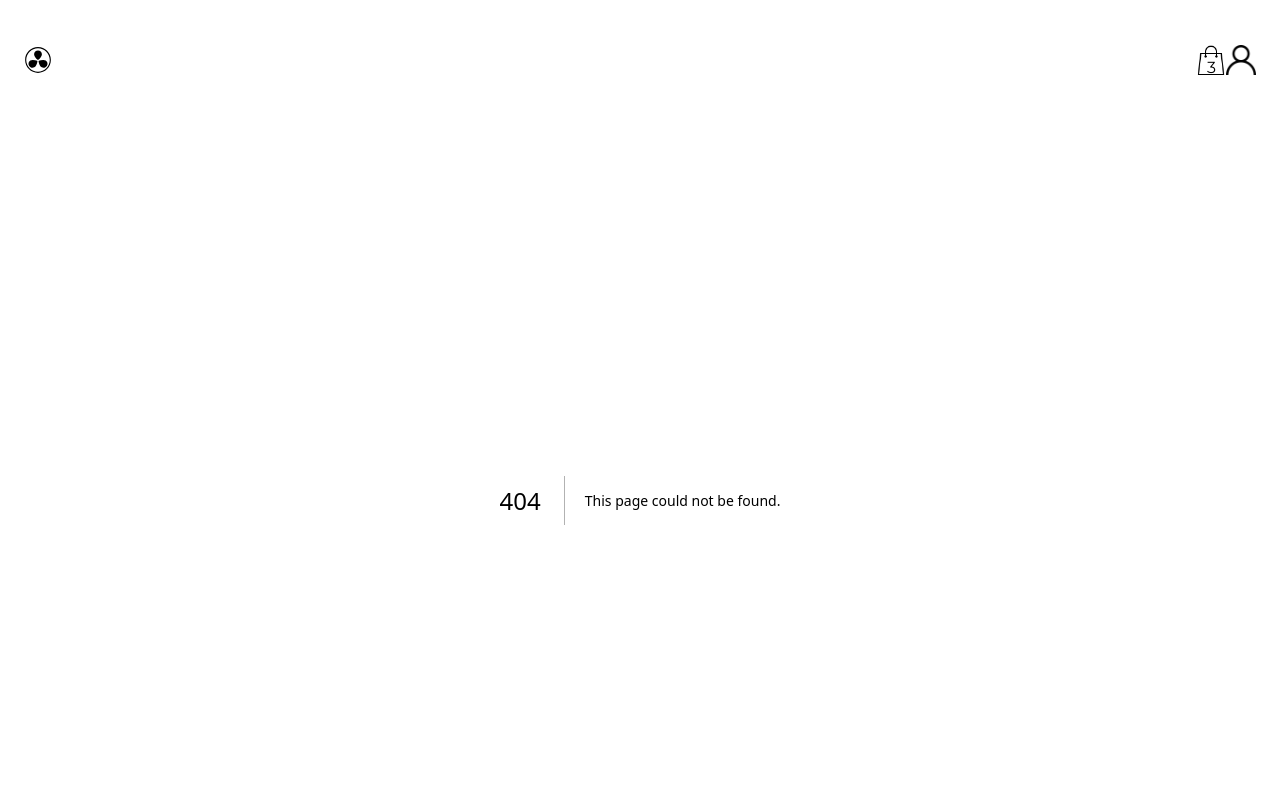
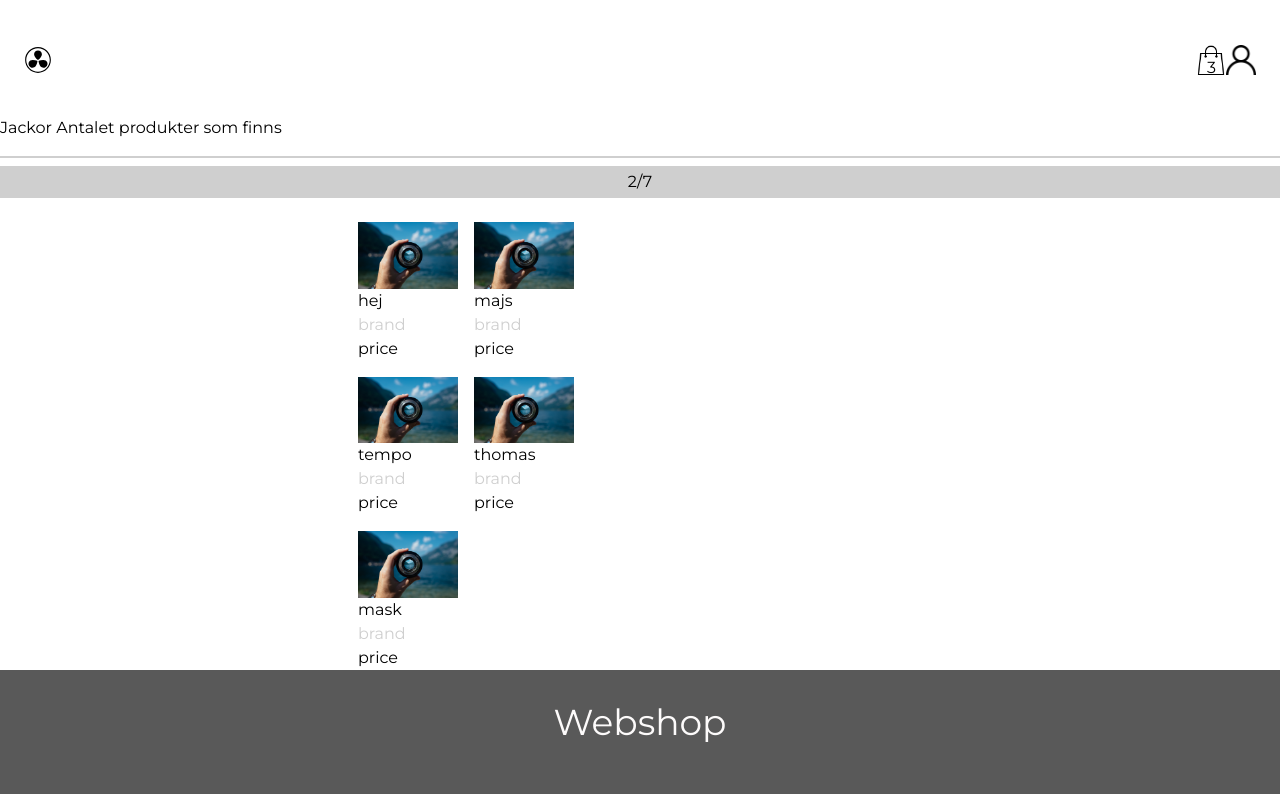
Before and after one commit to Rasmus3liasson/webshop, a Next.js app: page /clothes in a window 1280 px wide. Before the commit this address had no page. Shown: the top 794 px of the page. Built offline with nearby package versions, Linux system fonts and the light colour scheme.

Commit message:
basic start with som map over dummy data

```diff
--- /dev/null
+++ b/src/app/clothes/page.tsx
@@ -0,0 +1,46 @@
+import Image from "next/image";
+import React from "react";
+
+export default function clothes() {
+  const testArr: string[] = ["hej", "majs", "tempo", "thomas", "mask"];
+
+  return (
+    <section className="mt-4">
+      <div className="border-b-2 border-greyLight ">
+        <p className="mb-4">
+          Jackor <span>Antalet produkter som finns</span>
+        </p>
+      </div>
+      <div className="flex gap-1 justify-center items-center flex-col">
+        <div className="mt-2 bg-greyLight w-full text-center p-1">
+          <span>2</span>
+          <span>/</span>
+          <span>7</span>
+        </div>
+        <div>
+          <div className="flex flex-wrap items-center gap-4 mt-5 w-2/4">
+            {testArr.map((product, index) => {
+              return (
+                <div className="flex justify-center flex-col">
+                  <Image
+                    key={index}
+                    src={"/dummy.jpeg"}
+                    alt={product}
+                    width={100}
+                    height={200}
+                  />
+
+                  <div className="">
+                    <p>{product}</p>
+                    <p className="text-greyLight">brand</p>
+                    <p>price</p>
+                  </div>
+                </div>
+              );
+            })}
+          </div>
+        </div>
+      </div>
+    </section>
+  );
+}
```
